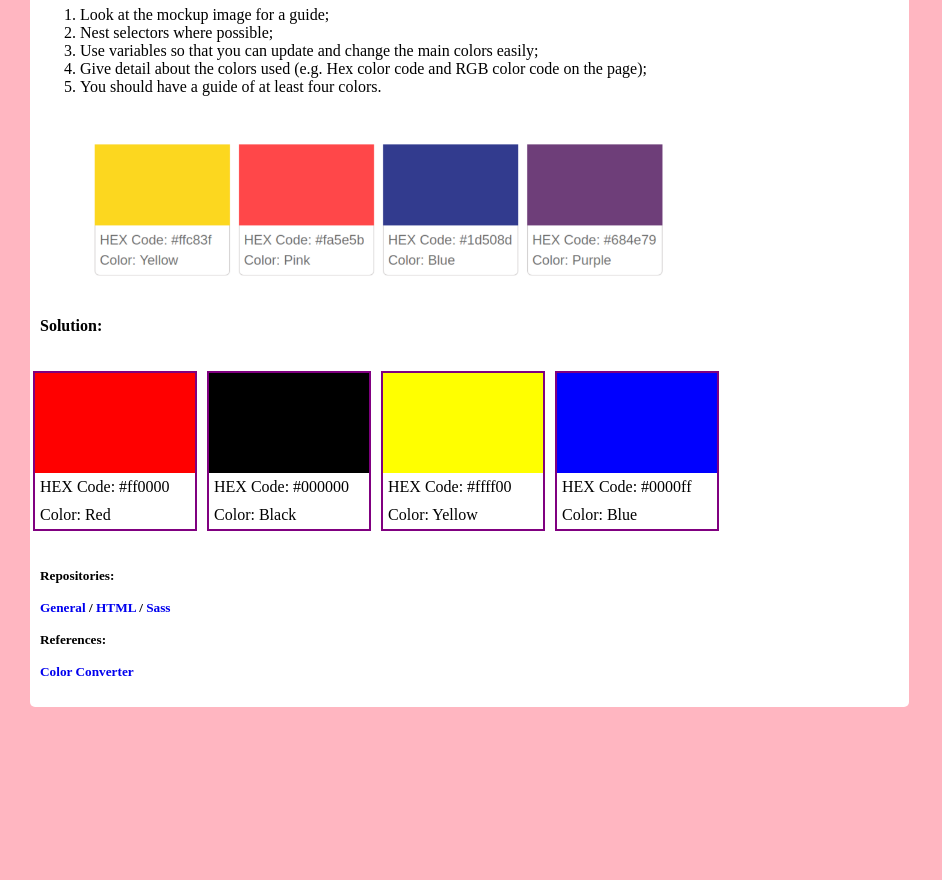
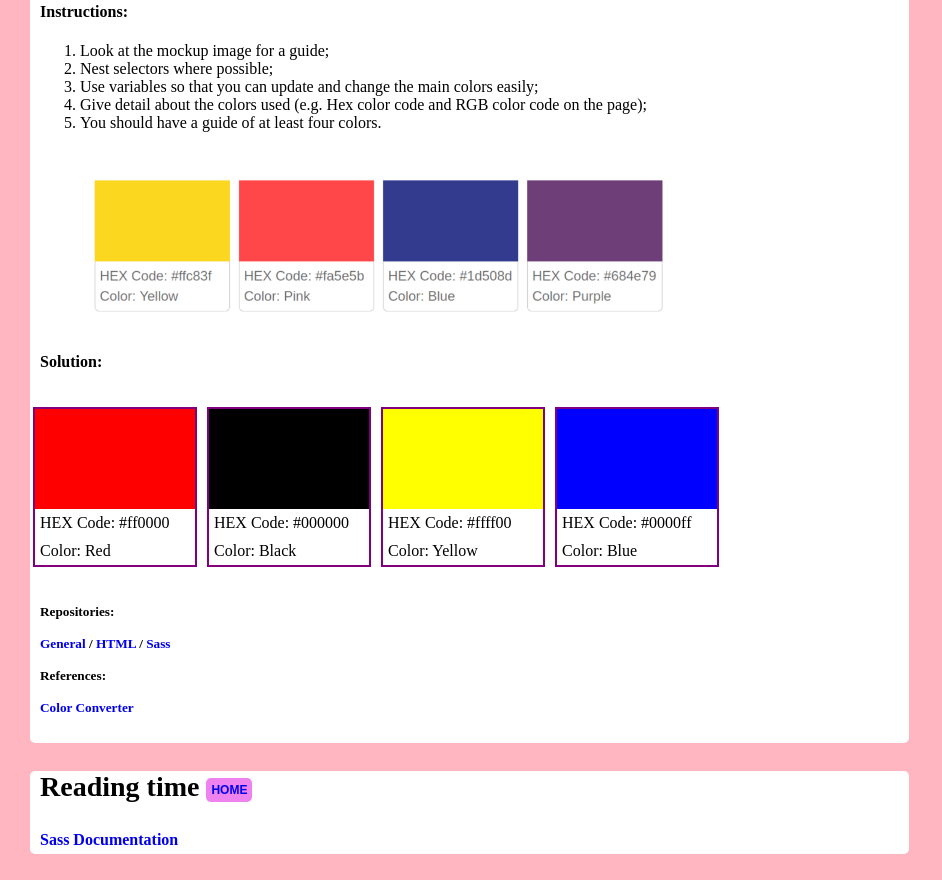
Before and after one commit to marcelosperalta/boilerplate_sass, a website: page src/html/20200415/20200415.html in a window 1280 px wide. Shown: the part 919-1799 px from the top of the page, without its empty margins (0-942 px from the left). Before the commit the page ends 1652 px from the top, so only its background shows below. Drawn offline with nearby package versions, Linux system fonts and the light colour scheme; files that its build step writes are made by us from their sources.

Commit message:
20200415.html updated

```diff
--- a/src/html/20200415/20200415.html
+++ b/src/html/20200415/20200415.html
@@ -35,6 +35,9 @@
         <br>
         <br>
         <a href="#Exercise"><b>Exercise</b></a>
+        <br>
+        <br>
+        <a href="#Reading_time"><b>Reading time</b></a>
     </div>
 
     <div class="background-items">
@@ -182,6 +185,14 @@
         </div>
     </div>
 
+    <div class="background-items">
+        <h3 id="Reading_time">
+            Reading time
+            <span class="span2"><a href="#Home"><b>HOME</b></a></span>
+        </h3>
+        <a href="https://sass-lang.com/documentation" target="_blank"><b>Sass Documentation</b></a>
+    </div>
+
     <br>
 
 </body>
```
